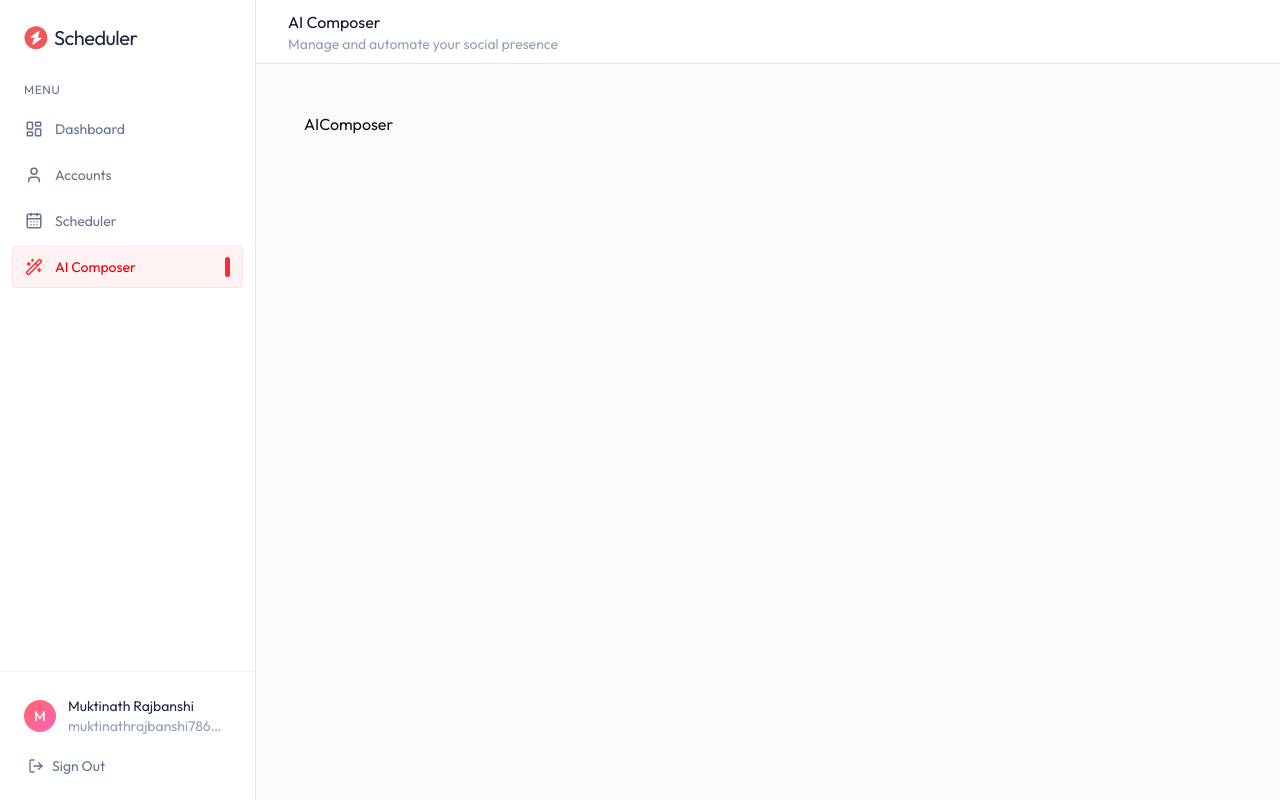
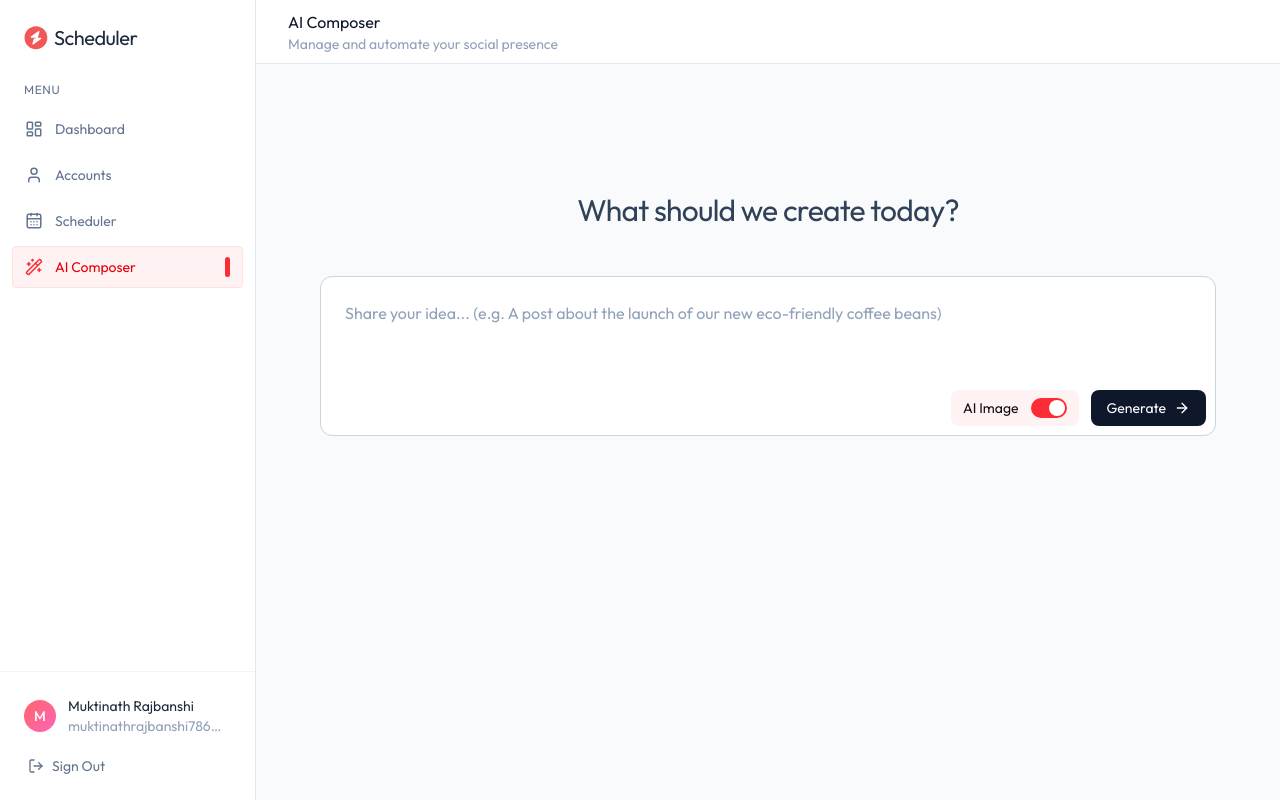
Before and after one commit to muktinathrajbanshi/ai_powered_sm_automation, a React (Vite) app in the folder frontend/: page /ai-composer in a window 1280 px wide. Built offline with nearby package versions, Linux system fonts and the light colour scheme.

Commit message:
mukti aja kina dhilo mero vai

```diff
--- a/frontend/src/pages/AIComposer.tsx
+++ b/frontend/src/pages/AIComposer.tsx
@@ -1,5 +1,6 @@
 import { useEffect, useState } from "react";
 import { dummyGenerationData } from "../assets/assets";
+import { ArrowRightIcon, Loader2Icon } from "lucide-react";
 
 const AIComposer = () => {
   const [prompt, setPrompt] = useState("");
@@ -23,9 +24,74 @@
     fetchGenerations();
   }, []);
 
+  const handleGenerate = async () => {
+    setLoading(true);
+    setTimeout(() => {
+      setLoading(false);
+    }, 2000);
+  };
+
   const tones = ["Professional", "Creative", "Funny", "Minimalist", "Excited"];
 
-  return <div>AIComposer</div>;
+  return (
+    <div className="max-w-4xl mx-auto space-y-12 pb-20 animate-in fade-in duration-700">
+      {/* Input Section  */}
+      <div className="space-y-6 text-center mt-20">
+        <h1 className="text-3xl text-slate-700 tracking-tight">
+          What should we create today?
+        </h1>
+        <div className="relative group mt-12">
+          <textarea
+            className="w-full px-6 py-6 bg-white border border-slate-300 rounded-xl text-slate-900
+        placeholder-slate-400 outline-none focus:border-slate-400 transition resize-none h-40"
+            placeholder="Share your idea... (e.g. A post about the launch of our new eco-friendly coffee beans)"
+            value={prompt}
+            onChange={(e) => setPrompt(e.target.value)}
+          />
+          <div className="absolute bottom-4 right-2.5 flex items-center gap-3 text-sm">
+            <button
+              onClick={() => setGenerateImage(!generateImage)}
+              className="flex items-center gap-3 bg-red-50 py-2 px-3 rounded-lg"
+            >
+              <span>AI Image</span>
+              <div
+                className={`relative inline-flex h-5 w-9 shrink-0 cursor-pointer rounded-full
+            transition-colors duration-200 ease-in-out focus:outline-none ${generateImage ? "bg-red-500" : "bg-slate-200"}`}
+              >
+                <span
+                  className={`pointer-events-none size-4 transform translate-y-0.5
+              rounded-full bg-white transition ${generateImage ? "translate-x-4.5" : "translate-x-0.5"}`}
+                />
+              </div>
+            </button>
+
+            <button
+              onClick={handleGenerate}
+              disabled={loading}
+              className="bg-slate-900 hover:bg-slate-800 text-white flex items-center
+        gap-2 px-4 py-2 rounded-lg"
+            >
+              {loading ? (
+                <>
+                  <Loader2Icon className="size-4 animate-spin" />
+                  <span>Generating...</span>
+                </>
+              ) : (
+                <>
+                  Generate
+                  <ArrowRightIcon className="size-4" />
+                </>
+              )}
+            </button>
+          </div>
+        </div>
+      </div>
+
+      {/* AI Generated Posts  */}
+
+      {/* Scheduler Modal  */}
+    </div>
+  );
 };
 
 export default AIComposer;
```
